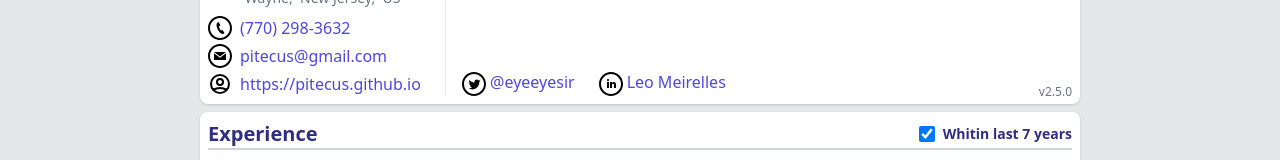
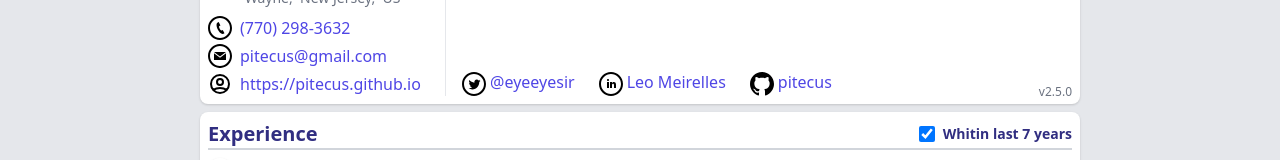
Before and after one commit to pitecus/resume-react, a React (Create React App) app: page /#/resume in a window 1280 px wide. Shown: the part 376-536 px from the top of the page. Built offline with nearby package versions, Linux system fonts and the light colour scheme.

Commit message:
feat: add Github link on resume

```diff
--- a/public/assets/resume.json
+++ b/public/assets/resume.json
@@ -24,6 +24,11 @@
         "network": "LinkedIn",
         "url": "https://www.linkedin.com/in/leo-meirelles/",
         "username": "Leo Meirelles"
+      },
+      {
+        "network": "GitHub",
+        "url": "https://github.com/pitecus",
+        "username": "pitecus"
       }
     ],
     "summary": "Passionate for quality, best practices, and effortless usability (for developers and end users), problem solving oriented engineer with experience in UI/UX, continuous delivery and integration, micro-frontend and microservices architecture, and containers. Quick to adapt to changes of dynamic environments and requirements to provide the optimal solution.",
--- a/src/resume/Profile.tsx
+++ b/src/resume/Profile.tsx
@@ -31,6 +31,18 @@
           d="M12 2c5.514 0 10 4.486 10 10s-4.486 10-10 10-10-4.486-10-10 4.486-10 10-10zm0-2c-6.627 0-12 5.373-12 12s5.373 12 12 12 12-5.373 12-12-5.373-12-12-12zm-2 8c0 .557-.447 1.008-1 1.008s-1-.45-1-1.008c0-.557.447-1.008 1-1.008s1 .452 1 1.008zm0 2h-2v6h2v-6zm3 0h-2v6h2v-2.861c0-1.722 2.002-1.881 2.002 0v2.861h1.998v-3.359c0-3.284-3.128-3.164-4-1.548v-1.093z" />
       </svg>
     }
+    {/* GitHub */}
+    {
+      props.profile.network === 'GitHub' &&
+      <svg className="mr-1 inline"
+        xmlns="http://www.w3.org/2000/svg"
+        width="24"
+        height="24"
+        viewBox="0 0 24 24">
+        <path
+          d="M12 0c-6.626 0-12 5.373-12 12 0 5.302 3.438 9.8 8.207 11.387.599.111.793-.261.793-.577v-2.234c-3.338.726-4.033-1.416-4.033-1.416-.546-1.387-1.333-1.756-1.333-1.756-1.089-.745.083-.729.083-.729 1.205.084 1.839 1.237 1.839 1.237 1.07 1.834 2.807 1.304 3.492.997.107-.775.418-1.305.762-1.604-2.665-.305-5.467-1.334-5.467-5.931 0-1.311.469-2.381 1.236-3.221-.124-.303-.535-1.524.117-3.176 0 0 1.008-.322 3.301 1.23.957-.266 1.983-.399 3.003-.404 1.02.005 2.047.138 3.006.404 2.291-1.552 3.297-1.23 3.297-1.23.653 1.653.242 2.874.118 3.176.77.84 1.235 1.911 1.235 3.221 0 4.609-2.807 5.624-5.479 5.921.43.372.823 1.102.823 2.222v3.293c0 .319.192.694.801.576 4.765-1.589 8.199-6.086 8.199-11.386 0-6.627-5.373-12-12-12z" />
+      </svg>
+    }
     {/* Usermane */}
     {props.profile.username}
   </a>
```
